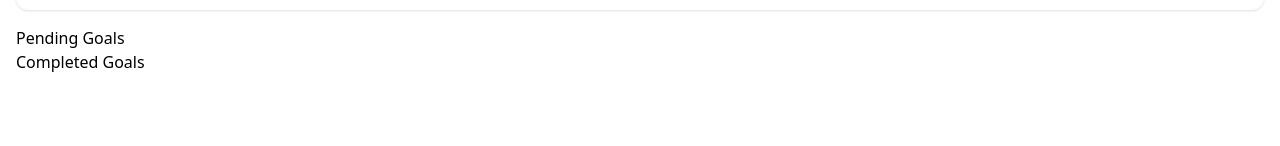
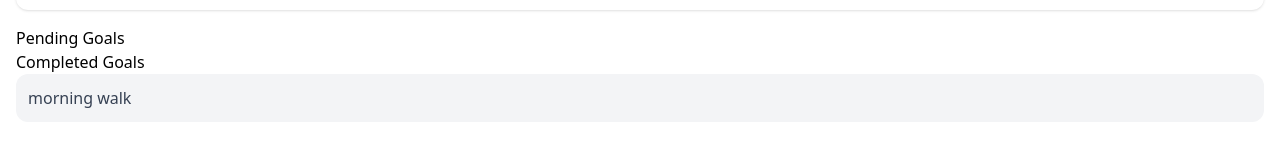
Before and after one commit to RaviPratihast/Wooftrack, a React (Vite) app: page / in a window 1280 px wide. Shown: the part 498-644 px from the top of the page. Built offline with nearby package versions, Linux system fonts and the light colour scheme.

Commit message:
Refactor GoalItem component to accept a title prop and update styling for improved layout

```diff
--- a/src/components/GoalItem.jsx
+++ b/src/components/GoalItem.jsx
@@ -1,8 +1,11 @@
 import React from 'react';
 
-const GoalItem = () => {
+const GoalItem = ({
+  title = "morning walk",
+}) => {
   return (
-    <div>
+    <div className="bg-gray-100 rounded-xl p-3 mb-3 flex items-center justify-between">
+      <span className="text-gray-700">{title}</span>
 
     </div>
   );
```
